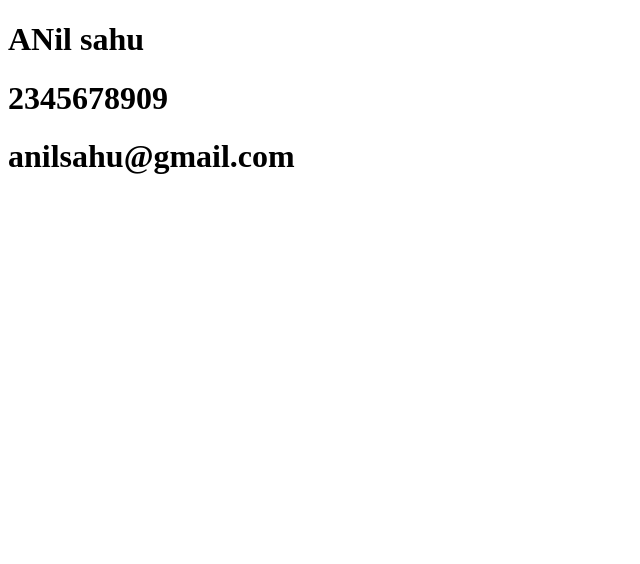
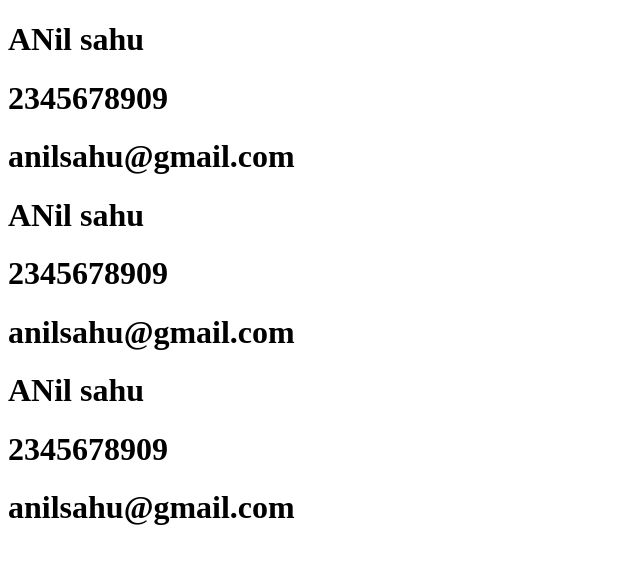
Before and after one commit to Anil-sahu/scraping, a plain HTML site: page index.html in a window 1280 px wide. Shown: the whole page, without its empty margins (0-640 px from the left). Drawn offline with Linux system fonts and the light colour scheme.

Commit message:
Update index.html

```diff
--- a/index.html
+++ b/index.html
@@ -1,18 +1,30 @@
 <!DOCTYPE html>
 <html lang="en">
-
 <head>
     <meta charset="UTF-8">
     <meta name="viewport" content="width=device-width, initial-scale=1.0">
     <title>Document</title>
 </head>
-
 <body>
-    <div class="container">
+    <div class="section">
+<div class="container">
+    <div class="box">
         <h1 class="name">ANil sahu</h1>
         <h1 class="mobile">2345678909</h1>
         <h1 class="email">anilsahu@gmail.com</h1>
     </div>
+    <div class="box">
+        <h1 class="name">ANil sahu</h1>
+        <h1 class="mobile">2345678909</h1>
+        <h1 class="email">anilsahu@gmail.com</h1>
+    </div>
+    <div class="box">
+        <h1 class="name">ANil sahu</h1>
+        <h1 class="mobile">2345678909</h1>
+        <h1 class="email">anilsahu@gmail.com</h1>
+    </div>
+</div>
+    </div>
+
 </body>
-
 </html>
```
